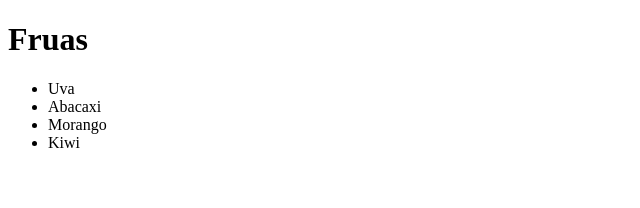
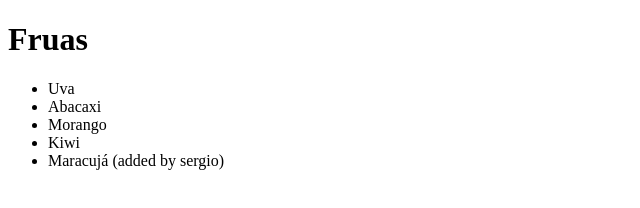
Before and after one commit to lBianchetti/frutas, a plain HTML site: page index.html in a window 1280 px wide. Shown: the whole page, without its empty margins (0-640 px from the left). Drawn offline with Linux system fonts and the light colour scheme.

Commit message:
[added] Commit Sergio

```diff
--- a/index.html
+++ b/index.html
@@ -13,6 +13,7 @@
         <li>Abacaxi</li>
         <li>Morango</li>
         <li>Kiwi</li>
+        <li>Maracujá (added by sergio)</li>
     </ul>
 </body>
 </html>
```
